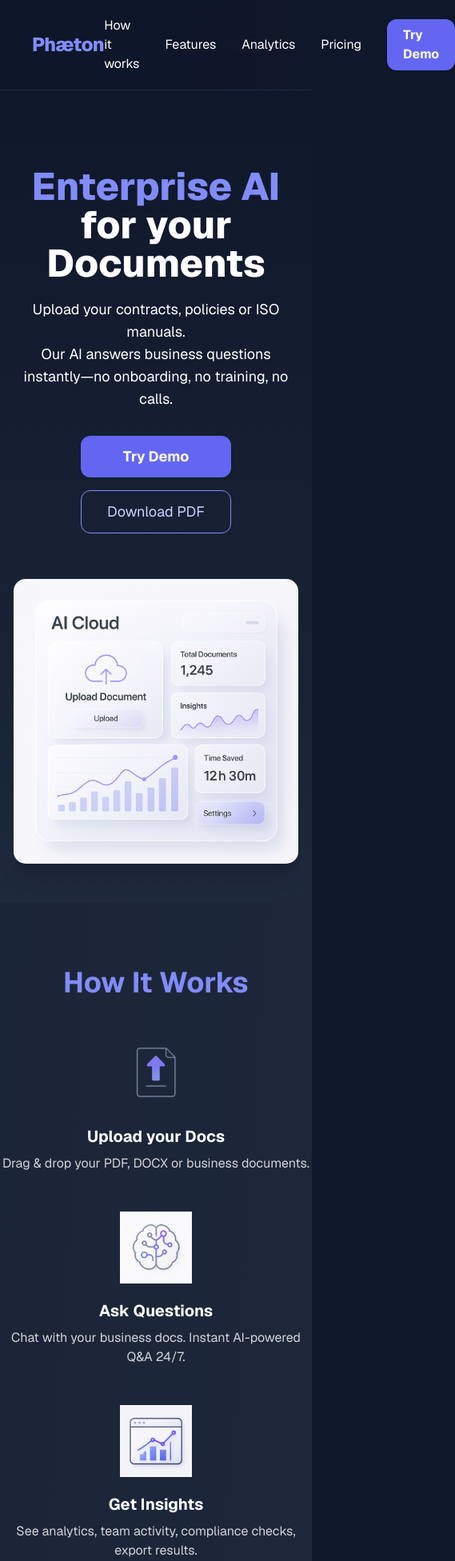
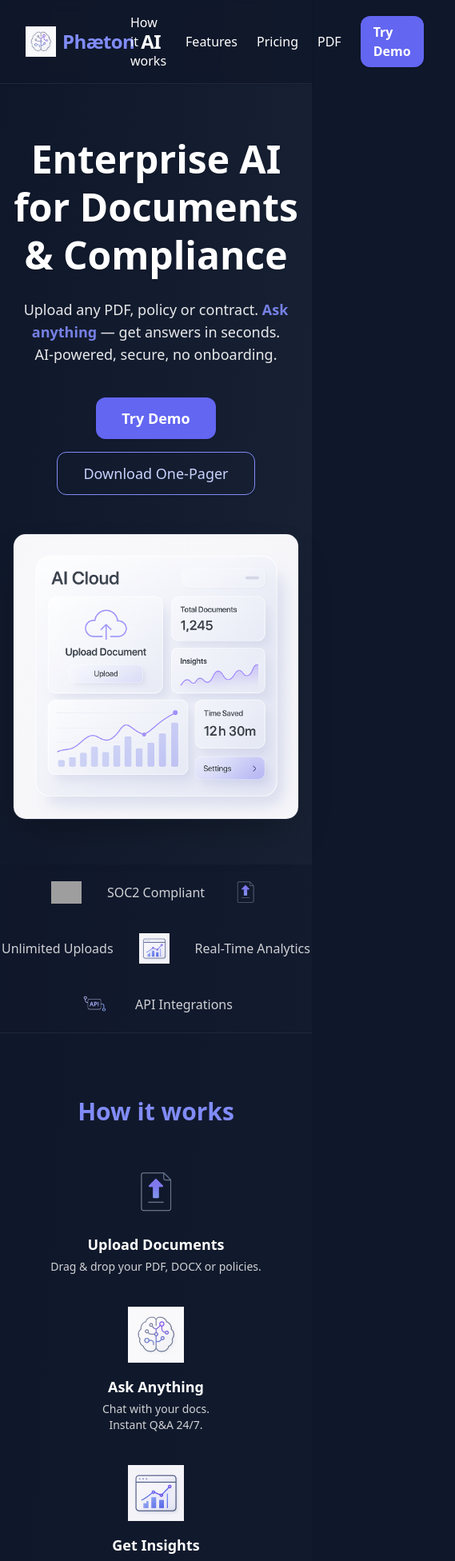
Before and after one commit to FiliKRC/phaeton-landing, a Next.js app: page / in a window 390 px wide. Shown: the top 1952 px of the page at 80% size, 569 px wide, since content can reach past the window. Built offline with nearby package versions, Linux system fonts and the light colour scheme; grey boxes are pictures that could not be loaded.

Commit message:
Final landing: ultra pro, deploy ready

```diff
--- a/src/app/page.tsx
+++ b/src/app/page.tsx
@@ -1,200 +1,201 @@
-// src/app/page.tsx
 "use client";
+
 import Image from "next/image";
 import { motion } from "framer-motion";
 
 export default function Home() {
   return (
-    <main className="min-h-screen flex flex-col bg-gradient-to-br from-slate-900 to-slate-800 text-white">
-
-      {/* Sticky Navbar */}
-      <nav className="sticky top-0 z-30 flex items-center justify-between px-10 py-5 bg-slate-900/90 border-b border-slate-800 backdrop-blur-xl">
-        <span className="text-2xl font-extrabold tracking-tight text-indigo-400">Phæton</span>
-        <div className="space-x-8 flex items-center">
-          <a href="#how" className="hover:text-indigo-300 transition">How it works</a>
-          <a href="#features" className="hover:text-indigo-300 transition">Features</a>
-          <a href="#analytics" className="hover:text-indigo-300 transition">Analytics</a>
-          <a href="#pricing" className="hover:text-indigo-300 transition">Pricing</a>
-          <a href="#demo" className="bg-indigo-500 hover:bg-indigo-600 px-5 py-2 rounded-xl text-white font-bold shadow transition">Try Demo</a>
+    <main className="min-h-screen flex flex-col bg-gradient-to-br from-slate-900 to-slate-800 text-white font-sans">
+      {/* NAVBAR */}
+      <nav className="sticky top-0 flex items-center justify-between px-8 py-4 bg-slate-900/80 backdrop-blur z-20 border-b border-slate-800 shadow">
+        <h1 className="text-2xl md:text-3xl font-extrabold tracking-tight flex items-center gap-2">
+          <Image src="/icon-ai.png" alt="Logo" width={38} height={38} />
+          <span className="text-indigo-400">Phæton</span> AI
+        </h1>
+        <div className="space-x-6 flex items-center font-medium">
+          <a href="#how" className="hover:text-indigo-400 transition">How it works</a>
+          <a href="#features" className="hover:text-indigo-400 transition">Features</a>
+          <a href="#pricing" className="hover:text-indigo-400 transition">Pricing</a>
+          <a href="/one-pager.pdf" className="hover:text-indigo-400 transition">PDF</a>
+          <a href="#cta" className="bg-indigo-500 hover:bg-indigo-600 text-white px-4 py-2 rounded-xl transition font-bold shadow">
+            Try Demo
+          </a>
         </div>
       </nav>
 
       {/* HERO */}
-      <section className="flex flex-col items-center justify-center text-center pt-24 pb-12 px-4 bg-gradient-to-b from-slate-900 to-slate-800">
-        <motion.h1
-          initial={{ opacity: 0, y: -30 }}
+      <section className="relative flex flex-col items-center justify-center text-center pt-16 pb-14 px-4">
+        <motion.h2
+          initial={{ opacity: 0, y: -28 }}
           animate={{ opacity: 1, y: 0 }}
-          transition={{ duration: 0.8 }}
-          className="text-5xl sm:text-6xl font-extrabold mb-5"
+          transition={{ duration: 0.7 }}
+          className="text-5xl md:text-6xl font-extrabold mb-6 leading-tight drop-shadow"
         >
-          <span className="text-indigo-400">Enterprise AI</span> for your Documents
-        </motion.h1>
-        <motion.p
-          initial={{ opacity: 0 }}
-          animate={{ opacity: 1 }}
-          transition={{ delay: 0.5, duration: 0.8 }}
-          className="max-w-2xl mb-8 opacity-90 text-lg"
-        >
-          Upload your contracts, policies or ISO manuals.<br />
-          Our AI answers business questions instantly—no onboarding, no training, no calls.
-        </motion.p>
-        <div className="flex flex-col sm:flex-row gap-4 justify-center">
-          <a href="#demo" className="px-8 py-3 rounded-xl bg-indigo-500 hover:bg-indigo-600 text-lg font-bold transition shadow">Try Demo</a>
-          <a href="/one-pager.pdf" className="px-8 py-3 rounded-xl border border-indigo-400 text-indigo-200 hover:bg-indigo-400/10 text-lg transition">Download PDF</a>
+          Enterprise AI<br />
+          for Documents &amp; Compliance
+        </motion.h2>
+        <p className="max-w-2xl mb-10 opacity-90 text-lg md:text-xl mx-auto">
+          Upload any PDF, policy or contract. <span className="text-indigo-400 font-bold">Ask anything</span> — get answers in seconds.<br />
+          AI-powered, secure, no onboarding.
+        </p>
+        <div className="flex flex-wrap gap-4 justify-center">
+          <a href="#cta" className="px-8 py-3 rounded-xl bg-indigo-500 hover:bg-indigo-600 text-lg font-bold transition shadow">Try Demo</a>
+          <a href="/one-pager.pdf" className="px-8 py-3 rounded-xl border border-indigo-400 text-indigo-200 hover:bg-indigo-400/10 text-lg transition shadow">
+            Download One-Pager
+          </a>
         </div>
-        {/* Hero Dashboard */}
-        <div className="mt-14 w-full max-w-5xl">
+        {/* HERO VISUAL */}
+        <div className="mt-12 w-full max-w-3xl mx-auto">
           <Image
             src="/mockup-dashboard.png"
-            alt="Phæton Dashboard"
-            width={1100}
-            height={580}
-            className="mx-auto rounded-2xl shadow-xl border border-slate-800"
+            alt="Dashboard Hero"
+            width={900}
+            height={480}
+            className="mx-auto rounded-2xl shadow-2xl border border-slate-800"
             priority
           />
         </div>
       </section>
 
+      {/* TRUSTBAR */}
+      <section className="flex flex-wrap justify-center items-center gap-8 py-4 border-b border-slate-800 bg-slate-900/60">
+        <Image src="/icon-security.png" alt="SOC2" width={38} height={38} />
+        <span className="opacity-80">SOC2 Compliant</span>
+        <Image src="/icon-upload.png" alt="Upload" width={38} height={38} />
+        <span className="opacity-80">Unlimited Uploads</span>
+        <Image src="/icon-analytics.png" alt="Analytics" width={38} height={38} />
+        <span className="opacity-80">Real-Time Analytics</span>
+        <Image src="/icon-api.png" alt="API" width={38} height={38} />
+        <span className="opacity-80">API Integrations</span>
+      </section>
+
       {/* HOW IT WORKS */}
-      <section id="how" className="py-20 bg-slate-800/80">
-        <h2 className="text-4xl font-bold mb-12 text-center text-indigo-400">How It Works</h2>
-        <div className="flex flex-col md:flex-row items-center justify-center gap-12 max-w-6xl mx-auto">
-          <motion.div whileHover={{ scale: 1.06 }} className="flex flex-col items-center text-center">
-            <Image src="/icon-upload.png" alt="Upload" width={90} height={90} />
-            <h4 className="font-bold mt-5 mb-2 text-xl">Upload your Docs</h4>
-            <p className="opacity-80 text-base">Drag & drop your PDF, DOCX or business documents.</p>
-          </motion.div>
-          <motion.div whileHover={{ scale: 1.06 }} className="flex flex-col items-center text-center">
-            <Image src="/icon-ai.png" alt="AI" width={90} height={90} />
-            <h4 className="font-bold mt-5 mb-2 text-xl">Ask Questions</h4>
-            <p className="opacity-80 text-base">Chat with your business docs. Instant AI-powered Q&A 24/7.</p>
-          </motion.div>
-          <motion.div whileHover={{ scale: 1.06 }} className="flex flex-col items-center text-center">
-            <Image src="/icon-analytics.png" alt="Analytics" width={90} height={90} />
-            <h4 className="font-bold mt-5 mb-2 text-xl">Get Insights</h4>
-            <p className="opacity-80 text-base">See analytics, team activity, compliance checks, export results.</p>
-          </motion.div>
+      <section id="how" className="py-20 bg-slate-900/70">
+        <h3 className="text-3xl font-bold mb-12 text-center text-indigo-400">How it works</h3>
+        <div className="flex flex-col md:flex-row justify-center items-center gap-10 max-w-5xl mx-auto">
+          <div className="flex flex-col items-center text-center max-w-xs">
+            <Image src="/icon-upload.png" alt="Upload" width={70} height={70} />
+            <h4 className="font-bold mt-4 mb-1 text-lg">Upload Documents</h4>
+            <p className="opacity-80 text-sm">Drag &amp; drop your PDF, DOCX or policies.</p>
+          </div>
+          <div className="flex flex-col items-center text-center max-w-xs">
+            <Image src="/icon-ai.png" alt="AI" width={70} height={70} />
+            <h4 className="font-bold mt-4 mb-1 text-lg">Ask Anything</h4>
+            <p className="opacity-80 text-sm">Chat with your docs.<br />Instant Q&amp;A 24/7.</p>
+          </div>
+          <div className="flex flex-col items-center text-center max-w-xs">
+            <Image src="/icon-analytics.png" alt="Analytics" width={70} height={70} />
+            <h4 className="font-bold mt-4 mb-1 text-lg">Get Insights</h4>
+            <p className="opacity-80 text-sm">See analytics, activity logs and export results.</p>
+          </div>
         </div>
       </section>
 
       {/* FEATURES */}
-      <section id="features" className="py-20 bg-slate-900">
-        <h2 className="text-4xl font-bold mb-12 text-center text-indigo-400">Features</h2>
-        <div className="grid md:grid-cols-3 gap-10 max-w-6xl mx-auto">
-          <motion.div whileHover={{ y: -6, boxShadow: "0 10px 40px #818CF822" }} className="bg-slate-800/80 rounded-xl p-7 shadow flex flex-col items-center">
-            <Image src="/icon-security.png" alt="Security" width={70} height={70} />
-            <h4 className="font-bold mt-5 mb-2 text-lg">Enterprise Security</h4>
-            <p className="opacity-80 text-base text-center">SOC2, SSO, 2FA, audit logs & advanced privacy.</p>
-          </motion.div>
-          <motion.div whileHover={{ y: -6, boxShadow: "0 10px 40px #818CF822" }} className="bg-slate-800/80 rounded-xl p-7 shadow flex flex-col items-center">
-            <Image src="/icon-api.png" alt="API" width={70} height={70} />
-            <h4 className="font-bold mt-5 mb-2 text-lg">Custom Integrations</h4>
-            <p className="opacity-80 text-base text-center">Connect via API, automate workflows, integrate with your tools.</p>
-          </motion.div>
-          <motion.div whileHover={{ y: -6, boxShadow: "0 10px 40px #818CF822" }} className="bg-slate-800/80 rounded-xl p-7 shadow flex flex-col items-center">
-            <Image src="/cta-demo.png" alt="Easy Demo" width={70} height={70} />
-            <h4 className="font-bold mt-5 mb-2 text-lg">Zero Onboarding</h4>
-            <p className="opacity-80 text-base text-center">Ready in minutes. No IT headaches. No calls required.</p>
-          </motion.div>
+      <section id="features" className="py-20 bg-gradient-to-br from-slate-900 via-slate-900/90 to-slate-800">
+        <h3 className="text-3xl font-bold mb-14 text-center text-indigo-400">Why Phæton?</h3>
+        <div className="grid grid-cols-1 md:grid-cols-3 gap-10 max-w-6xl mx-auto">
+          <div className="bg-slate-800/80 rounded-2xl p-8 shadow flex flex-col items-center">
+            <Image src="/icon-security.png" alt="Security" width={60} height={60} />
+            <h4 className="font-bold mt-4 mb-1 text-xl">Enterprise Security</h4>
+            <p className="opacity-80 text-sm text-center">SOC2, SSO, 2FA, audit logs, GDPR by design. Your data stays with you.</p>
+          </div>
+          <div className="bg-slate-800/80 rounded-2xl p-8 shadow flex flex-col items-center">
+            <Image src="/icon-ai.png" alt="AI Power" width={60} height={60} />
+            <h4 className="font-bold mt-4 mb-1 text-xl">Instant Answers</h4>
+            <p className="opacity-80 text-sm text-center">Zero training. No “fine-tuning”. No onboarding — just ask.</p>
+          </div>
+          <div className="bg-slate-800/80 rounded-2xl p-8 shadow flex flex-col items-center">
+            <Image src="/icon-analytics.png" alt="Analytics" width={60} height={60} />
+            <h4 className="font-bold mt-4 mb-1 text-xl">Built-In Analytics</h4>
+            <p className="opacity-80 text-sm text-center">Track usage, compliance, and popular questions with one click.</p>
+          </div>
+        </div>
+        {/* Extra analytics mockup */}
+        <div className="mt-16 w-full max-w-4xl mx-auto">
+          <Image
+            src="/mockup-analytics.png"
+            alt="Analytics"
+            width={1000}
+            height={540}
+            className="mx-auto rounded-2xl shadow-xl border border-slate-800"
+          />
         </div>
       </section>
 
-      {/* ANALYTICS MOCKUP */}
-      <section id="analytics" className="py-20 bg-slate-100 dark:bg-slate-900">
-        <div className="max-w-5xl mx-auto px-4">
-          <Image
-            src="/mockup-analytics.png"
-            alt="Analytics Preview"
-            width={1100}
-            height={620}
-            className="w-full rounded-xl shadow-2xl border"
-          />
+      {/* CTA / DEMO */}
+      <section id="cta" className="py-20 bg-slate-800/80 flex flex-col md:flex-row items-center justify-between px-8 max-w-6xl mx-auto rounded-3xl mt-12 shadow-2xl border border-indigo-900">
+        <div className="flex-1 text-center md:text-left">
+          <h3 className="text-4xl font-extrabold mb-4 text-indigo-300">Try the AI Demo</h3>
+          <p className="text-lg mb-7 opacity-90">Upload a file, ask a question, and see how much time &amp; money you save.</p>
+          <a href="#how" className="inline-block bg-indigo-500 hover:bg-indigo-600 px-8 py-4 rounded-xl font-bold shadow-lg text-lg transition">
+            Upload your document
+          </a>
+        </div>
+        <div className="flex-1 flex justify-center mt-8 md:mt-0">
+          <Image src="/cta-demo.png" alt="Demo CTA" width={200} height={200} className="rounded-xl" />
         </div>
       </section>
 
       {/* PRICING */}
       <section id="pricing" className="py-20 bg-slate-900">
-        <h2 className="text-4xl font-bold mb-10 text-center text-indigo-400">Pricing</h2>
-        <div className="flex flex-col md:flex-row items-center justify-center gap-14">
-          <div className="bg-slate-800 p-10 rounded-2xl shadow-xl flex flex-col items-center w-[350px] border-2 border-indigo-500">
-            <h4 className="text-2xl font-bold mb-2">Phæton AI Enterprise</h4>
+        <h3 className="text-3xl font-bold mb-10 text-center text-indigo-400">Pricing</h3>
+        <div className="flex flex-col md:flex-row items-center justify-center gap-12">
+          <div className="bg-slate-800 p-10 rounded-2xl shadow-2xl flex flex-col items-center w-full max-w-xs">
+            <h4 className="text-2xl font-bold mb-2">Enterprise</h4>
             <p className="text-5xl font-extrabold mb-3 text-indigo-400">$20,000</p>
-            <p className="mb-4 text-base opacity-90 text-center">One-time setup.<br />Includes 1 year support.<br />Extras available.</p>
-            <ul className="mb-7 text-left text-sm list-disc list-inside opacity-90">
-              <li>Dedicated Cloud or On-Premises</li>
+            <p className="mb-4 text-sm opacity-80">One-time setup.<br />Includes 1 year support. Extras available.</p>
+            <ul className="mb-8 text-left text-sm list-disc list-inside opacity-90">
               <li>Unlimited Users</li>
+              <li>Private Cloud/On-Prem</li>
+              <li>All Features Included</li>
               <li>SSO, 2FA, Audit Logs</li>
               <li>Custom Branding</li>
-              <li>All Features Included</li>
             </ul>
-            <a href="#demo" className="bg-indigo-500 hover:bg-indigo-600 text-white px-8 py-3 rounded-xl transition font-bold shadow mt-auto">
+            <a href="#cta" className="bg-indigo-500 hover:bg-indigo-600 text-white px-8 py-3 rounded-xl transition font-bold shadow text-center w-full">
               Request Demo
             </a>
           </div>
+          {/* Testimonial */}
+          <div className="flex flex-col items-center gap-6">
+            <Image src="/avatar-testimonial.png" alt="Testimonial CEO" width={120} height={120} className="rounded-full shadow-xl border" />
+            <div className="bg-slate-800/70 rounded-2xl px-6 py-5 text-center max-w-xs">
+              <p className="mb-2 italic text-lg opacity-80">&quot;Phæton saved us weeks of manual compliance checks!&quot;</p>
+              <span className="font-bold text-indigo-300">CEO, TechCorp Inc.</span>
+            </div>
+          </div>
         </div>
         <div className="text-center mt-7 text-xs opacity-60">
-          All prices in USD. VAT not included. Annual renewals & extras available.
-        </div>
-      </section>
-
-      {/* TESTIMONIALS */}
-      <section className="py-20 bg-slate-800/80">
-        <h2 className="text-4xl font-bold mb-10 text-center text-indigo-400">What Clients Say</h2>
-        <div className="grid md:grid-cols-3 gap-10 max-w-6xl mx-auto">
-          <motion.div whileHover={{ scale: 1.03 }} className="bg-slate-900 rounded-xl p-8 shadow flex flex-col items-center">
-            <Image src="/avatar-testimonial.png" alt="Client" width={48} height={48} className="mb-3" />
-            <p className="mb-3 italic opacity-80">“Finally an AI that speaks business. Phæton saved us weeks of compliance work.”</p>
-            <span className="font-bold mt-auto">COO, TechCorp Inc.</span>
-          </motion.div>
-          <motion.div whileHover={{ scale: 1.03 }} className="bg-slate-900 rounded-xl p-8 shadow flex flex-col items-center">
-            <Image src="/avatar-testimonial.png" alt="Client" width={48} height={48} className="mb-3" />
-            <p className="mb-3 italic opacity-80">“Instant answers, no more searching endless docs. Game-changer.”</p>
-            <span className="font-bold mt-auto">Head of Compliance, FinGroup</span>
-          </motion.div>
-          <motion.div whileHover={{ scale: 1.03 }} className="bg-slate-900 rounded-xl p-8 shadow flex flex-col items-center">
-            <Image src="/avatar-testimonial.png" alt="Client" width={48} height={48} className="mb-3" />
-            <p className="mb-3 italic opacity-80">“Rolled out to 400+ staff in days. Support was excellent.”</p>
-            <span className="font-bold mt-auto">CIO, Logistics SA</span>
-          </motion.div>
+          All prices in USD. VAT not included. Custom solutions on request.
         </div>
       </section>
 
       {/* FAQ */}
-      <section className="py-20 bg-slate-900">
-        <h2 className="text-4xl font-bold mb-10 text-center text-indigo-400">FAQ</h2>
-        <div className="max-w-3xl mx-auto space-y-7 text-base">
-          <div className="flex items-start gap-4">
-            <Image src="/faq_icon_clean.png" alt="FAQ" width={36} height={36} />
+      <section className="py-20 bg-slate-900/95">
+        <h3 className="text-3xl font-bold mb-10 text-center text-indigo-400">FAQ</h3>
+        <div className="flex flex-col md:flex-row items-start gap-10 max-w-5xl mx-auto">
+          <div className="flex-1">
+            <div className="mb-7">
+              <h4 className="font-bold mb-2 text-indigo-300">Is my data secure?</h4>
+              <p className="text-sm">Absolutely. You can host Phæton AI on your own cloud or on-premises. Data never leaves your perimeter.</p>
+            </div>
+            <div className="mb-7">
+              <h4 className="font-bold mb-2 text-indigo-300">Can I try before I buy?</h4>
+              <p className="text-sm">Sure — request a free demo or download our One-Pager with all the tech details.</p>
+            </div>
             <div>
-              <h4 className="font-bold mb-1 text-indigo-300">Is my data secure?</h4>
-              <p>Yes. Host Phæton AI on your private cloud (AWS, Azure, GCP) or on-premises. Data never leaves your perimeter.</p>
+              <h4 className="font-bold mb-2 text-indigo-300">What&apos;s included? Can I add extras?</h4>
+              <p className="text-sm">All core features, SSO/2FA, dashboard, analytics and unlimited users. Extras (API, integrations) on request.</p>
             </div>
           </div>
-          <div className="flex items-start gap-4">
-            <Image src="/faq_icon_clean.png" alt="FAQ" width={36} height={36} />
-            <div>
-              <h4 className="font-bold mb-1 text-indigo-300">Can I try before I buy?</h4>
-              <p>Absolutely — request a demo or download the One-Pager for all features & tech details.</p>
-            </div>
-          </div>
-          <div className="flex items-start gap-4">
-            <Image src="/faq_icon_clean.png" alt="FAQ" width={36} height={36} />
-            <div>
-              <h4 className="font-bold mb-1 text-indigo-300">What's included? Can I add extras?</h4>
-              <p>All core features, SSO/2FA, dashboard, analytics, unlimited users. Extras: API, integrations, more—just ask!</p>
-            </div>
+          <div className="flex-1 flex items-center justify-center">
+            <Image src="/faq_icon_clean.png" alt="FAQ" width={200} height={200} />
           </div>
         </div>
       </section>
 
-      {/* FINAL CTA */}
-      <section className="py-12 bg-gradient-to-t from-indigo-950 to-slate-900 flex flex-col items-center">
-        <h2 className="text-3xl font-bold mb-4">Ready to supercharge your compliance?</h2>
-        <a href="#demo" className="bg-indigo-500 hover:bg-indigo-600 px-10 py-4 rounded-2xl text-xl font-bold transition mt-2 shadow-lg">Try Demo Now</a>
-      </section>
-
       {/* FOOTER */}
-      <footer className="py-7 text-center text-sm opacity-60 bg-slate-900 text-white">
+      <footer className="py-6 text-center text-xs opacity-70 bg-slate-800 text-white">
         © 2025 Phæton AI · All rights reserved.
       </footer>
     </main>
```
